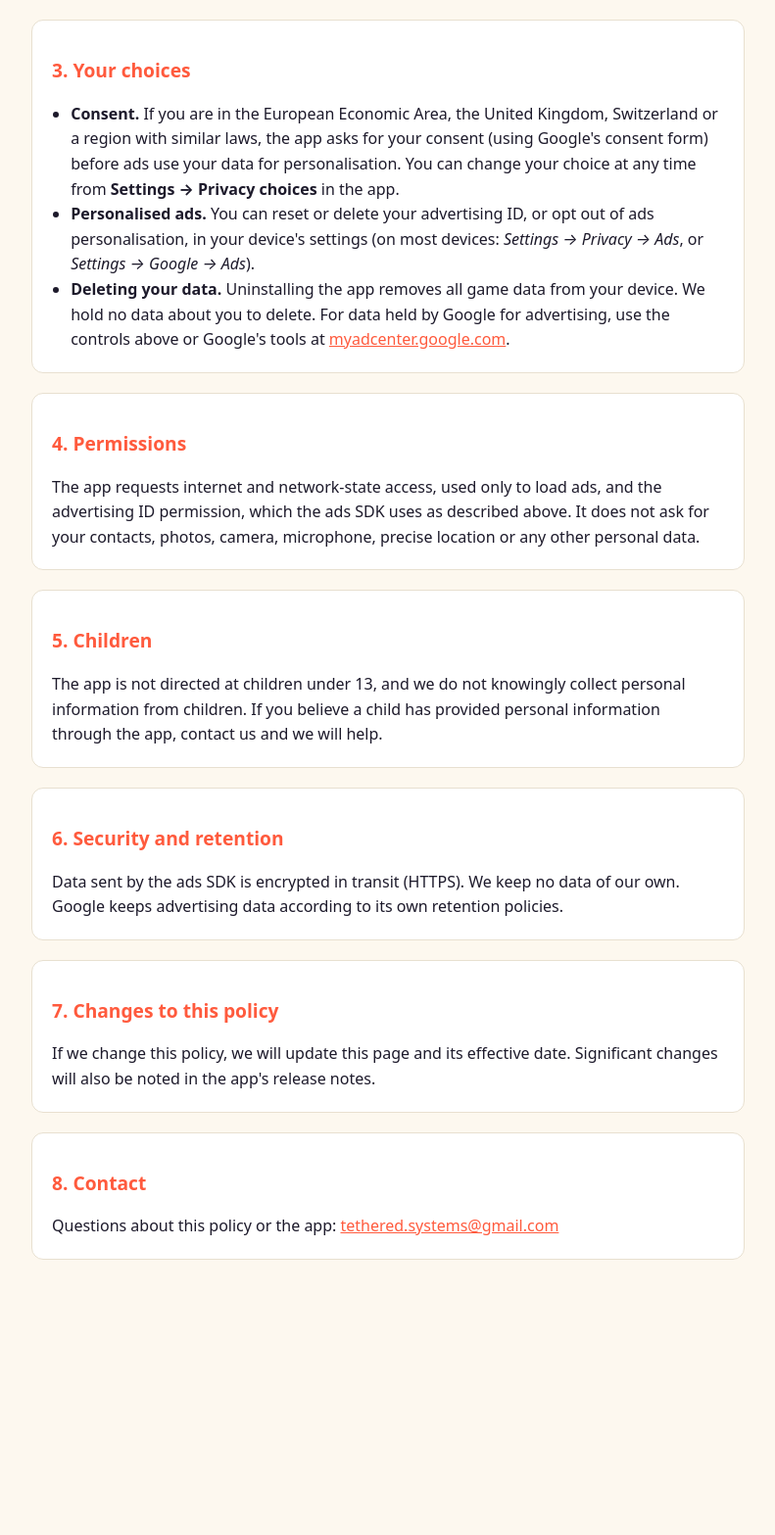
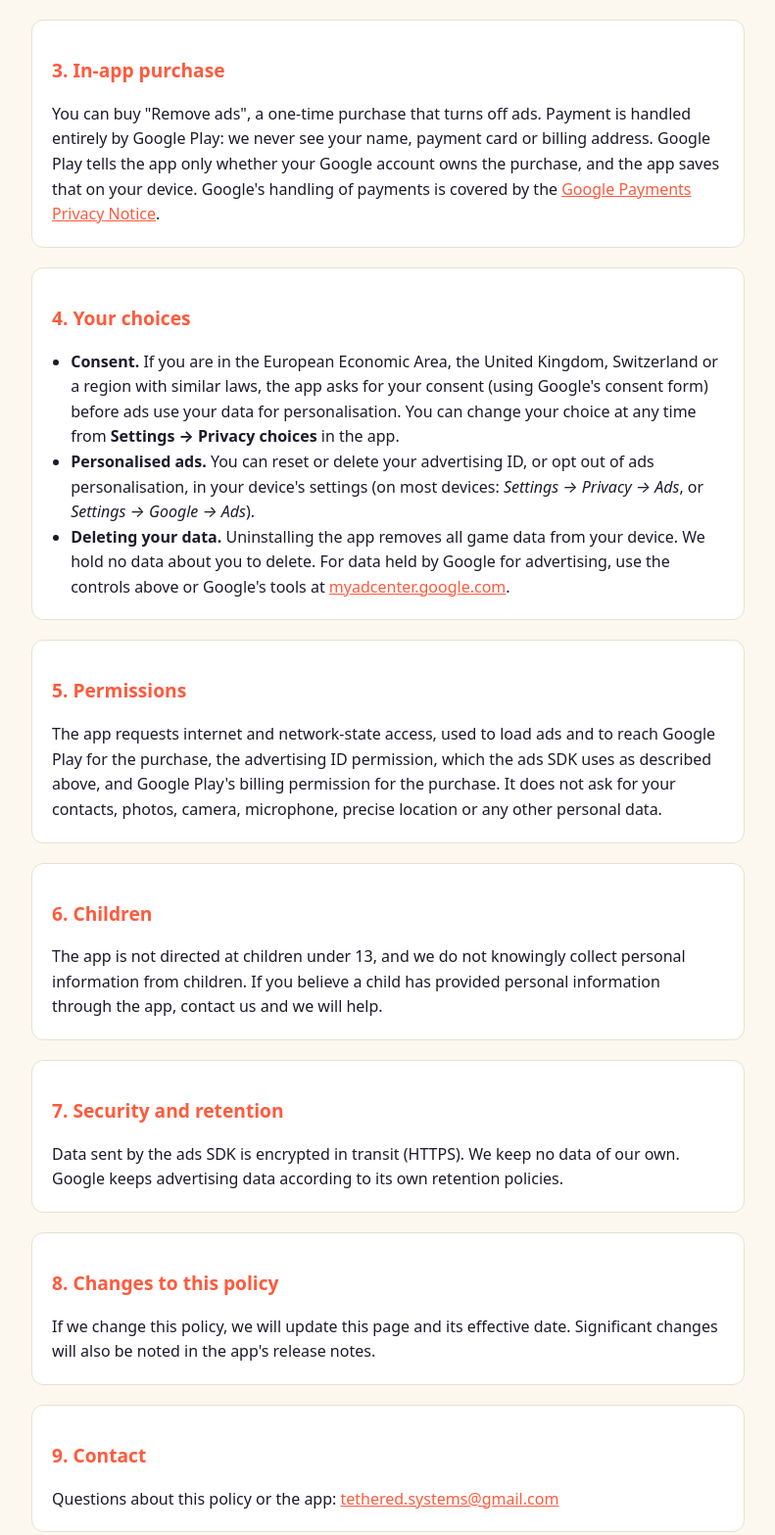
Before and after one commit to tethered-systems/gleam-policy, a plain HTML site: page index.html in a window 1280 px wide. Shown: the part 1179-2746 px from the top of the page at 98% size, without its empty margins (244-1035 px from the left). Before the commit the page ends 2529 px from the top, so only its background shows below. Drawn offline with Linux system fonts and the light colour scheme.

Commit message:
Update index.html

```diff
--- a/index.html
+++ b/index.html
@@ -26,10 +26,10 @@
 <body>
 <main>
   <h1>Gleam Privacy Policy</h1>
-  <p class="muted">Effective date: 11 October 2026</p>
+  <p class="muted">Effective date: 13 October 2026</p>
 
   <p>This policy explains what information the Android game <strong>Gleam</strong> (package <code>com.gleam</code>,
-  "the app") handles, published by <strong>tethere.systems</strong> ("we", "us"). In short: we don't collect
+  "the app") handles, published by <strong>tethered.systems</strong> ("we", "us"). In short: we don't collect
   any personal information ourselves. The app shows ads from Google AdMob, and Google collects some device data to
   do that, as described below.</p>
 
@@ -60,7 +60,16 @@
   </div>
 
   <div class="card">
-    <h2>3. Your choices</h2>
+    <h2>3. In-app purchase</h2>
+    <p>You can buy "Remove ads", a one-time purchase that turns off ads. Payment is handled entirely by Google Play:
+    we never see your name, payment card or billing address. Google Play tells the app only whether your Google
+    account owns the purchase, and the app saves that on your device. Google's handling of payments is covered by
+    the <a href="https://payments.google.com/payments/apis-secure/u/0/get_legal_document?ldo=0&ldt=privacynotice">Google
+    Payments Privacy Notice</a>.</p>
+  </div>
+
+  <div class="card">
+    <h2>4. Your choices</h2>
     <ul>
       <li><strong>Consent.</strong> If you are in the European Economic Area, the United Kingdom, Switzerland or a
       region with similar laws, the app asks for your consent (using Google's consent form) before ads use your
@@ -76,33 +85,34 @@
   </div>
 
   <div class="card">
-    <h2>4. Permissions</h2>
-    <p>The app requests internet and network-state access, used only to load ads, and the advertising ID
-    permission, which the ads SDK uses as described above. It does not ask for your contacts, photos, camera,
+    <h2>5. Permissions</h2>
+    <p>The app requests internet and network-state access, used to load ads and to reach Google Play for the
+    purchase, the advertising ID permission, which the ads SDK uses as described above, and Google Play's billing
+    permission for the purchase. It does not ask for your contacts, photos, camera,
     microphone, precise location or any other personal data.</p>
   </div>
 
   <div class="card">
-    <h2>5. Children</h2>
+    <h2>6. Children</h2>
     <p>The app is not directed at children under 13, and we do not knowingly collect personal information from
     children. If you believe a child has provided personal information through the app, contact us and we will
     help.</p>
   </div>
 
   <div class="card">
-    <h2>6. Security and retention</h2>
+    <h2>7. Security and retention</h2>
     <p>Data sent by the ads SDK is encrypted in transit (HTTPS). We keep no data of our own. Google keeps
     advertising data according to its own retention policies.</p>
   </div>
 
   <div class="card">
-    <h2>7. Changes to this policy</h2>
+    <h2>8. Changes to this policy</h2>
     <p>If we change this policy, we will update this page and its effective date. Significant changes will also be
     noted in the app's release notes.</p>
   </div>
 
   <div class="card">
-    <h2>8. Contact</h2>
+    <h2>9. Contact</h2>
     <p>Questions about this policy or the app: <a href="mailto:tethered.systems@gmail.com">tethered.systems@gmail.com</a></p>
   </div>
 </main>
```
